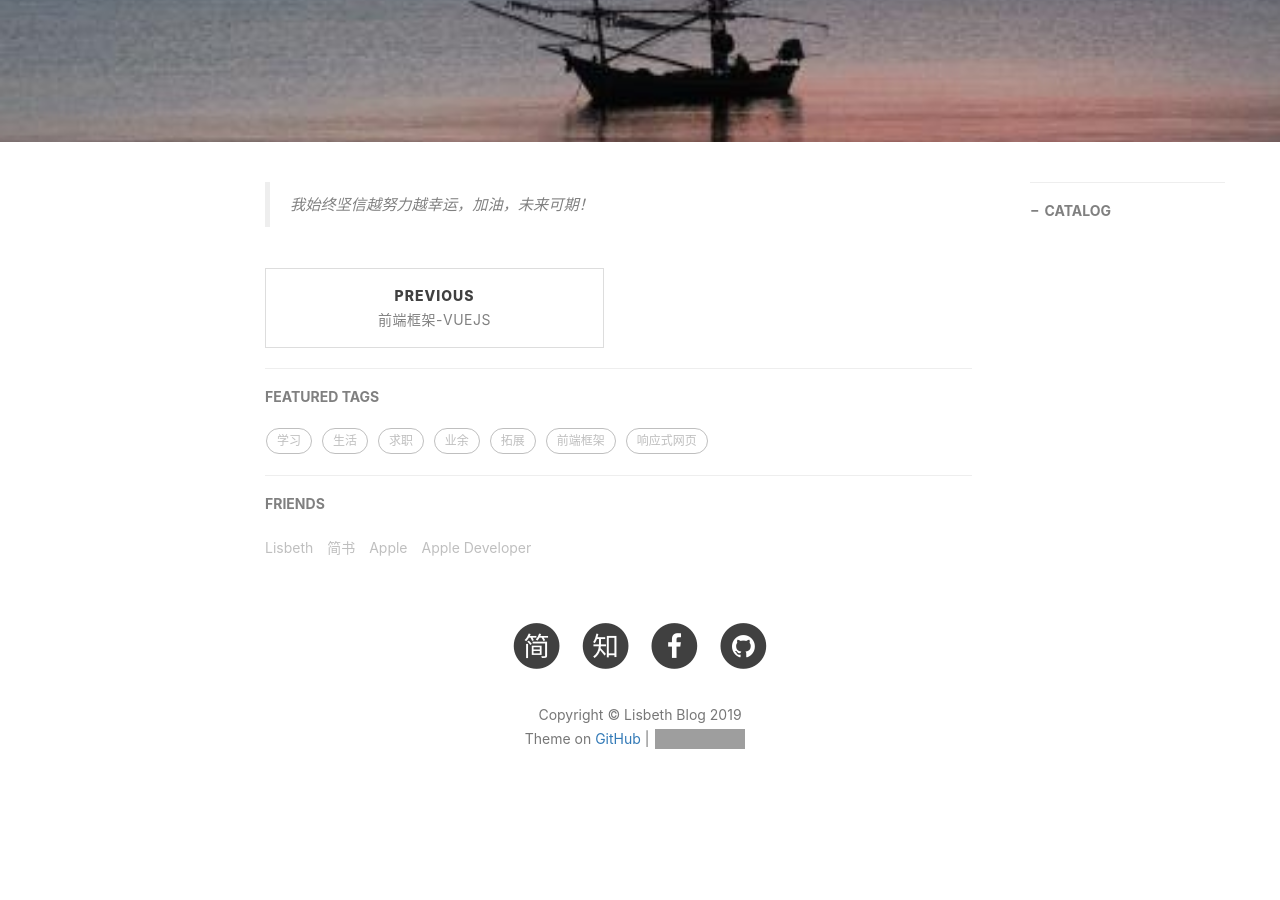
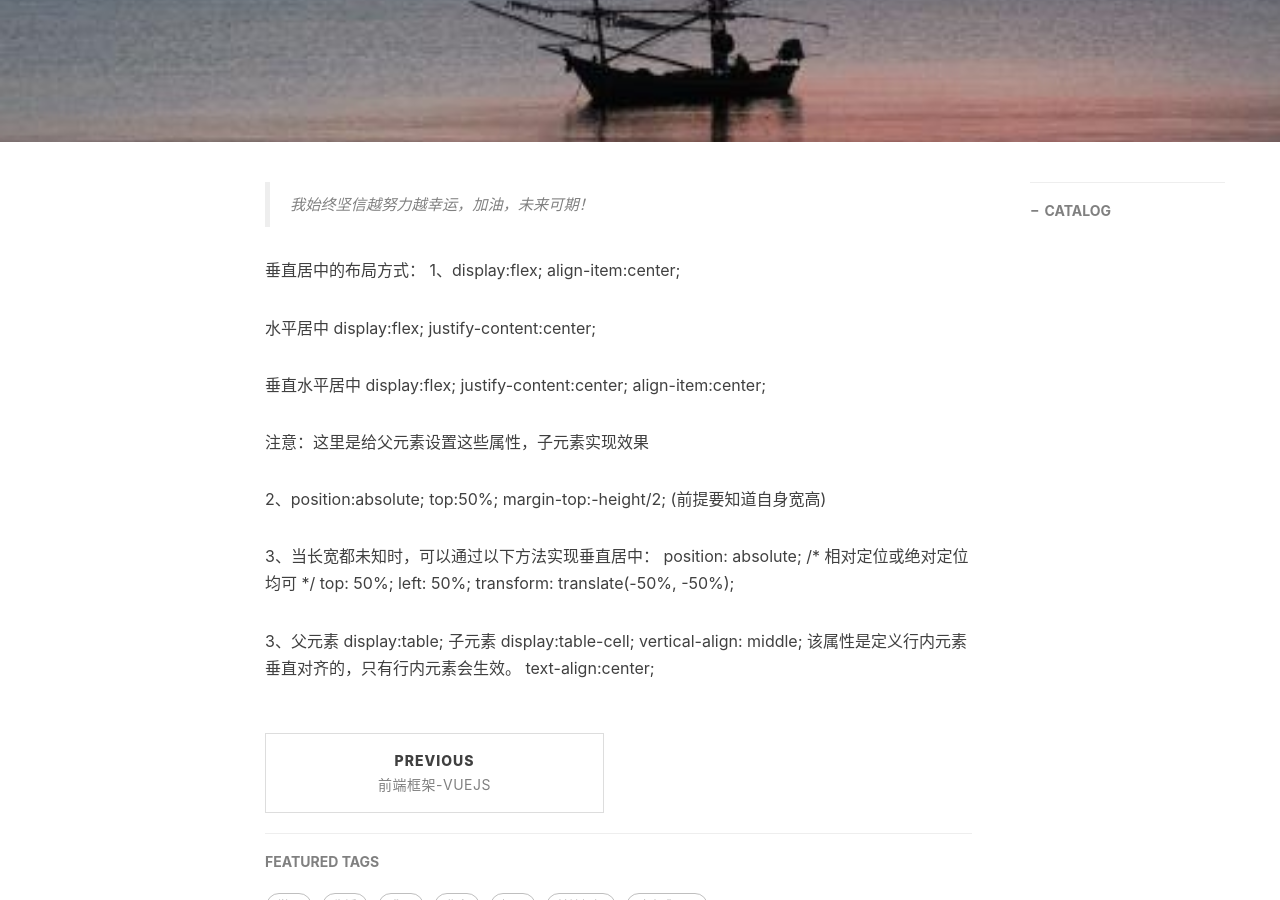
Before and after one commit to lisbeth0720/lisbeth0720.github.io, a Jekyll site: the page built from _posts/2019-07-27-实现垂直居中布局.md, in a window 1280 px wide and 900 px high, scrolled down 381 px. Built offline with Jekyll 4.4.1, drawn with Linux system fonts in a browser that asks for light colours; nearby versions of some CDN libraries; comment, search, counter and statistics services are not loaded; before the commit the page ends 1224 px from its top, so only the background shows below that; grey boxes are pictures that could not be loaded.

Commit message:
Update 2019-07-27-实现垂直居中布局.md

```diff
--- a/_posts/2019-07-27-实现垂直居中布局.md
+++ b/_posts/2019-07-27-实现垂直居中布局.md
@@ -10,3 +10,39 @@ tags:
     - 布局
 ---
 >我始终坚信越努力越幸运，加油，未来可期！
+
+垂直居中的布局方式：
+1、display:flex;
+   align-item:center;
+
+水平居中
+display:flex;
+justify-content:center;
+
+垂直水平居中
+display:flex;
+    justify-content:center;
+    align-item:center;
+
+   注意：这里是给父元素设置这些属性，子元素实现效果
+
+2、position:absolute;
+   top:50%;
+   margin-top:-height/2;
+(前提要知道自身宽高)
+
+3、当长宽都未知时，可以通过以下方法实现垂直居中：
+position: absolute; /* 相对定位或绝对定位均可 */
+top: 50%;
+left: 50%;
+transform: translate(-50%, -50%);
+
+3、父元素
+    display:table;
+ 子元素
+display:table-cell;
+vertical-align: middle; 该属性是定义行内元素垂直对齐的，只有行内元素会生效。
+text-align:center;
+
+
+[]()
```
